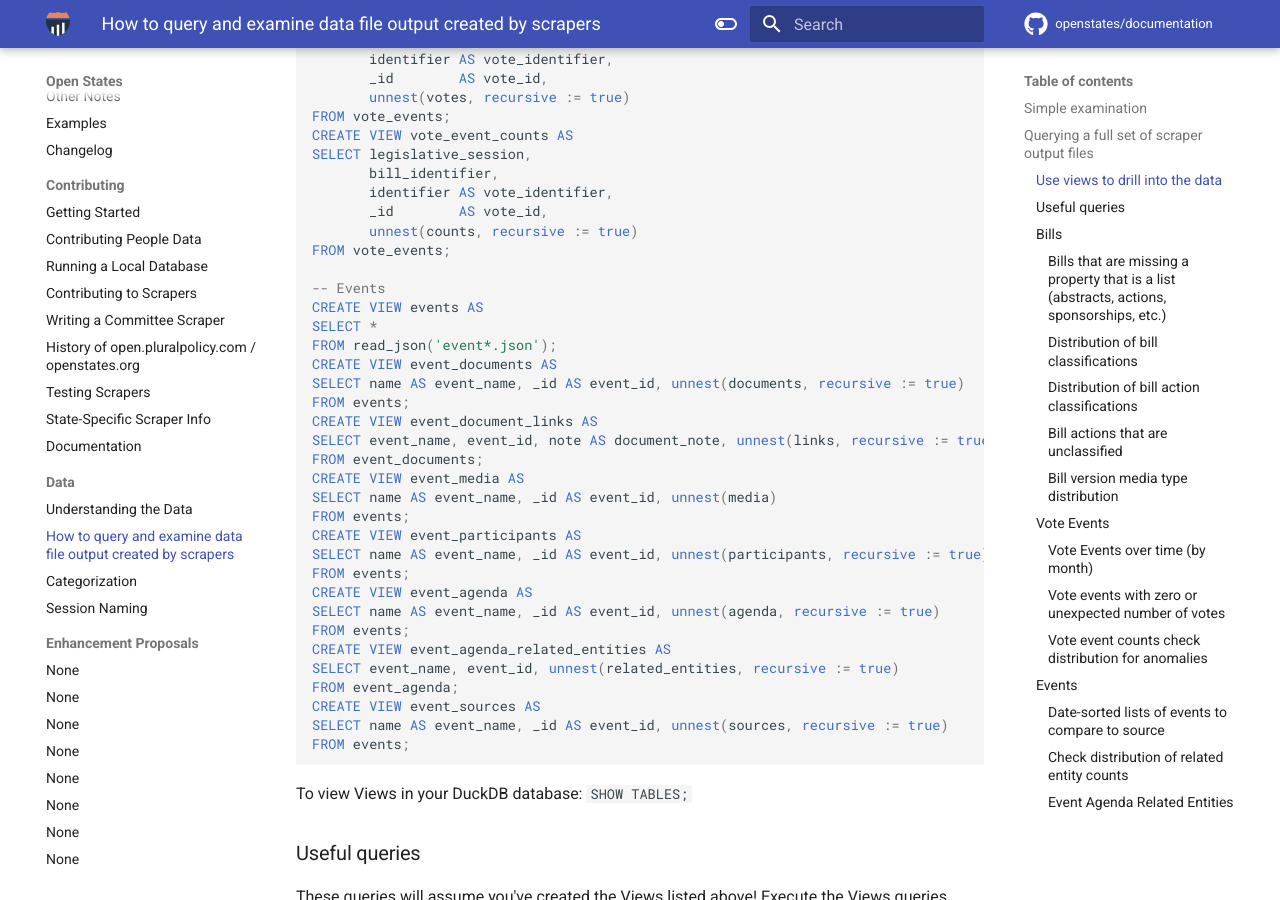
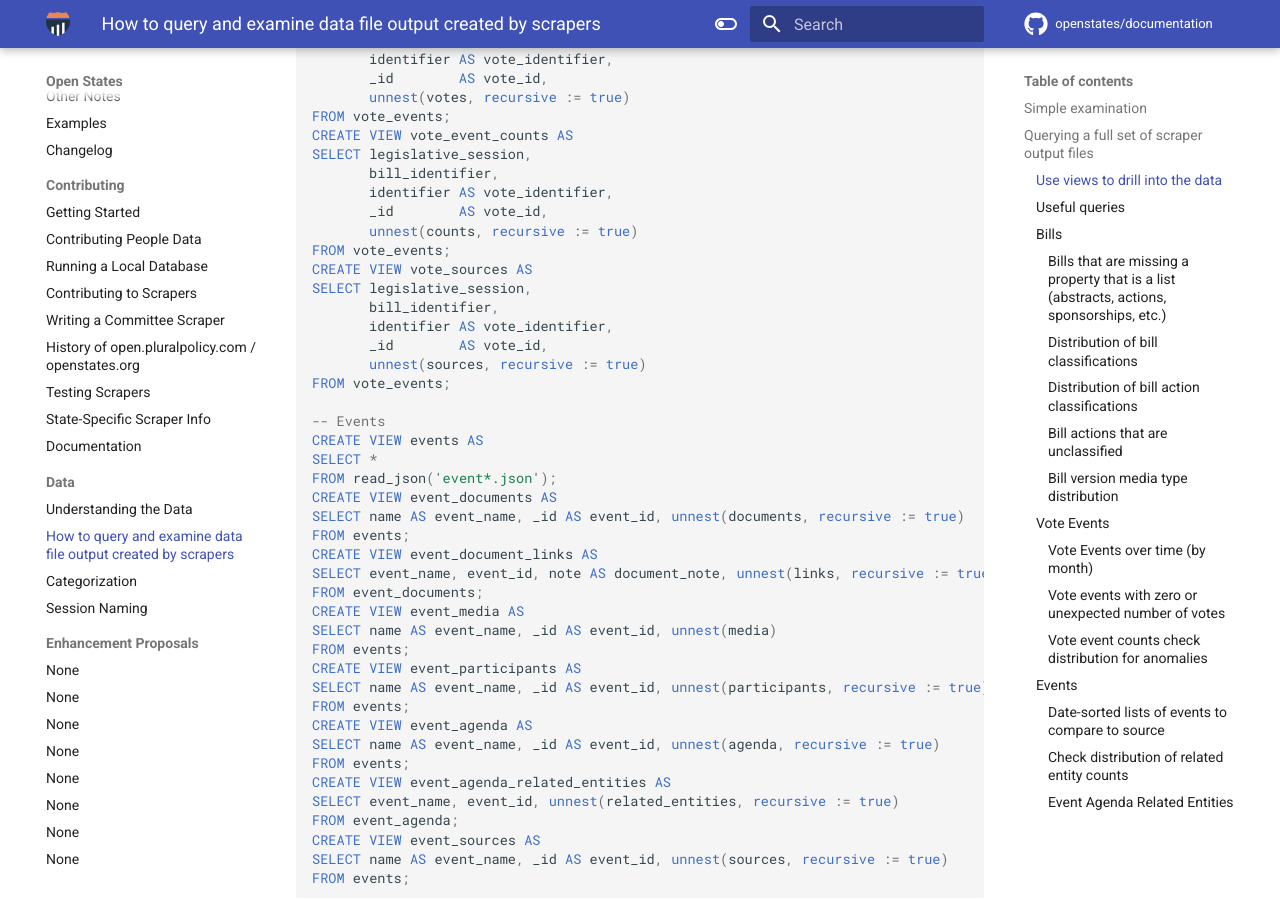
Before and after one commit to openstates/documentation, an MkDocs documentation site: the page built from docs/data/query-scraper-output-data.md, in a window 1280 px wide and 900 px high, scrolled down 2758 px. Built offline with MkDocs 1.6.1 and Material for MkDocs 9.7.7, drawn with Linux system fonts in a browser that asks for light colours; comment, search, counter and statistics services are not loaded.

Commit message:
Query output: add vote_sources view

```diff
--- a/docs/data/query-scraper-output-data.md
+++ b/docs/data/query-scraper-output-data.md
@@ -129,6 +129,13 @@ SELECT legislative_session,
        identifier AS vote_identifier,
        _id        AS vote_id,
        unnest(counts, recursive := true)
+FROM vote_events;
+CREATE VIEW vote_sources AS
+SELECT legislative_session,
+       bill_identifier,
+       identifier AS vote_identifier,
+       _id        AS vote_id,
+       unnest(sources, recursive := true)
 FROM vote_events;
 
 -- Events
```
